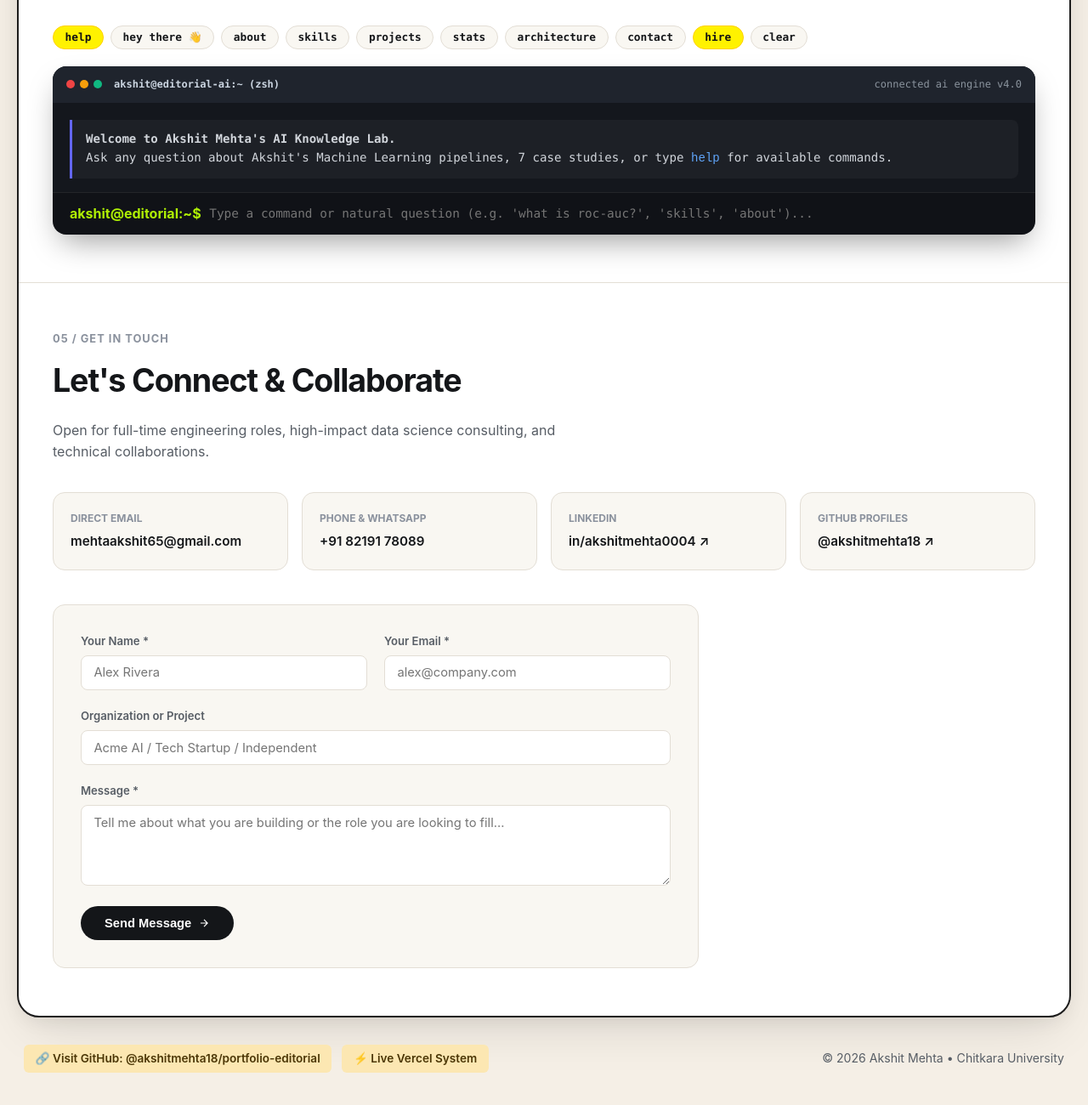
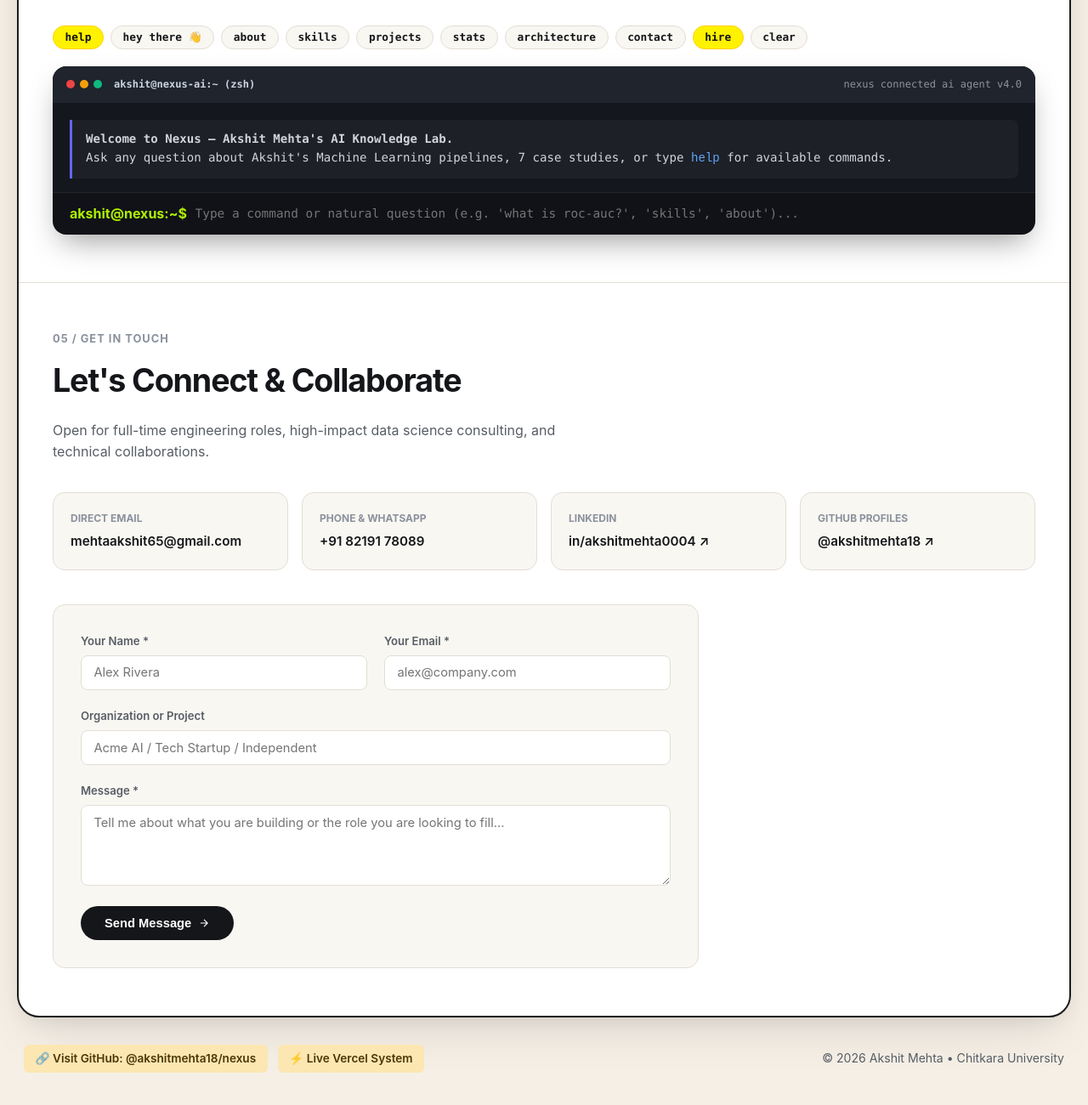
Before and after one commit to akshitmehta18/nexus, a website: page index.html in a window 1280 px wide. Shown: the part 4520-5820 px from the top of the page at 85% size. Drawn offline with Linux system fonts and the light colour scheme.

Commit message:
chore: brand as Nexus AI systems portfolio with updated repository links

```diff
--- a/assets/js/main.js
+++ b/assets/js/main.js
@@ -144,7 +144,7 @@
       // User line
       const userLine = document.createElement('div');
       userLine.className = 'terminal-row-user';
-      userLine.innerHTML = `<span class="terminal-prompt">akshit@editorial:~$</span> <span class="terminal-cmd-text">${cleanCmd.replace(/</g, '&lt;')}</span>`;
+      userLine.innerHTML = `<span class="terminal-prompt">akshit@nexus:~$</span> <span class="terminal-cmd-text">${cleanCmd.replace(/</g, '&lt;')}</span>`;
       termOutput.appendChild(userLine);
 
       // AI response
--- a/index.html
+++ b/index.html
@@ -3,7 +3,7 @@
 <head>
   <meta charset="UTF-8">
   <meta name="viewport" content="width=device-width, initial-scale=1.0">
-  <title>Akshit Mehta — Full-Stack Data Scientist &amp; ML Engineer</title>
+  <title>Akshit Mehta — Nexus AI &amp; Full-Stack Systems</title>
 
   <meta name="description" content="Editorial framed portfolio &amp; AI intelligence system of Akshit Mehta: Predictive Machine Learning (91.4% AUC-ROC), Statistical EDA, High-Throughput ETL, and Full-Stack Next.js Systems.">
   <meta name="keywords" content="Akshit Mehta, Data Science, Machine Learning Engineer, Chitkara University, Python, Scikit-Learn, Next.js, Vercel, Portfolio">
@@ -424,20 +424,20 @@
                 <span class="term-dot dot-red"></span>
                 <span class="term-dot dot-yellow"></span>
                 <span class="term-dot dot-green"></span>
-                <span style="margin-left: 8px; color: #cbd5e1; font-weight: 600;">akshit@editorial-ai:~ (zsh)</span>
+                <span style="margin-left: 8px; color: #cbd5e1; font-weight: 600;">akshit@nexus-ai:~ (zsh)</span>
               </div>
-              <span>connected ai engine v4.0</span>
+              <span>nexus connected ai agent v4.0</span>
             </div>
 
             <div class="terminal-body" id="terminal-output">
               <div class="terminal-row-ai">
-                <strong>Welcome to Akshit Mehta's AI Knowledge Lab.</strong><br>
+                <strong>Welcome to Nexus — Akshit Mehta's AI Knowledge Lab.</strong><br>
                 Ask any question about Akshit's Machine Learning pipelines, 7 case studies, or type <code style="color: #60a5fa;">help</code> for available commands.
               </div>
             </div>
 
             <div class="terminal-input-bar">
-              <span class="terminal-prompt">akshit@editorial:~$</span>
+              <span class="terminal-prompt">akshit@nexus:~$</span>
               <input type="text" id="terminal-input" class="terminal-input" placeholder="Type a command or natural question (e.g. 'what is roc-auc?', 'skills', 'about')..." autocomplete="off" spellcheck="false">
             </div>
           </div>
@@ -538,8 +538,8 @@
     <!-- Bottom Links Outside Framed Card (Replicating "🔗 Visit website" from reference image) -->
     <footer class="canvas-bottom-dock">
       <div style="display: flex; gap: 0.75rem; align-items: center; flex-wrap: wrap;">
-        <a href="https://github.com/akshitmehta18/portfolio-editorial" target="_blank" rel="noopener noreferrer" class="bottom-pill-btn">
-          <span>🔗 Visit GitHub: @akshitmehta18/portfolio-editorial</span>
+        <a href="https://github.com/akshitmehta18/nexus" target="_blank" rel="noopener noreferrer" class="bottom-pill-btn">
+          <span>🔗 Visit GitHub: @akshitmehta18/nexus</span>
         </a>
         <a href="https://portfolio-live-seven.vercel.app/" target="_blank" rel="noopener noreferrer" class="bottom-pill-btn">
           <span>⚡ Live Vercel System</span>
```
Also changed, not shown: package.json (+4 -3 lines), README.md.
